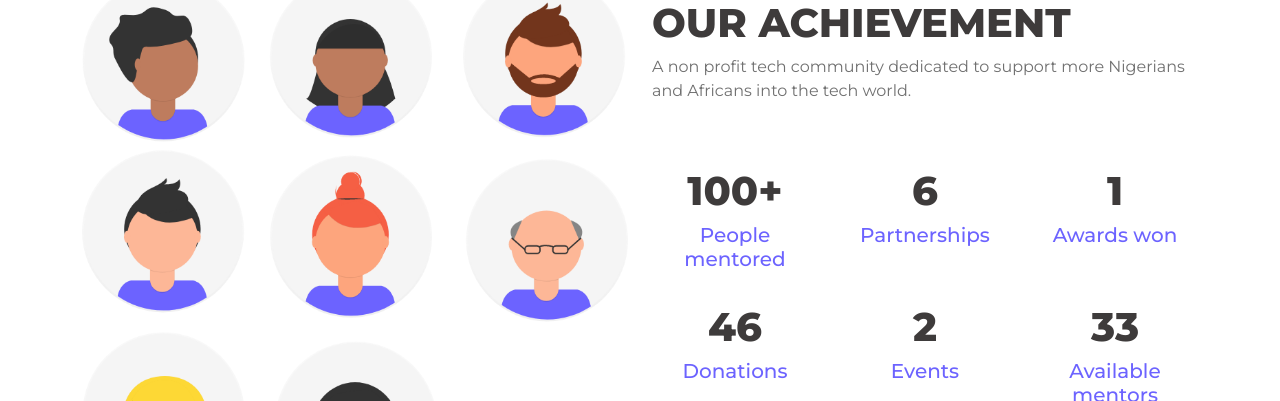
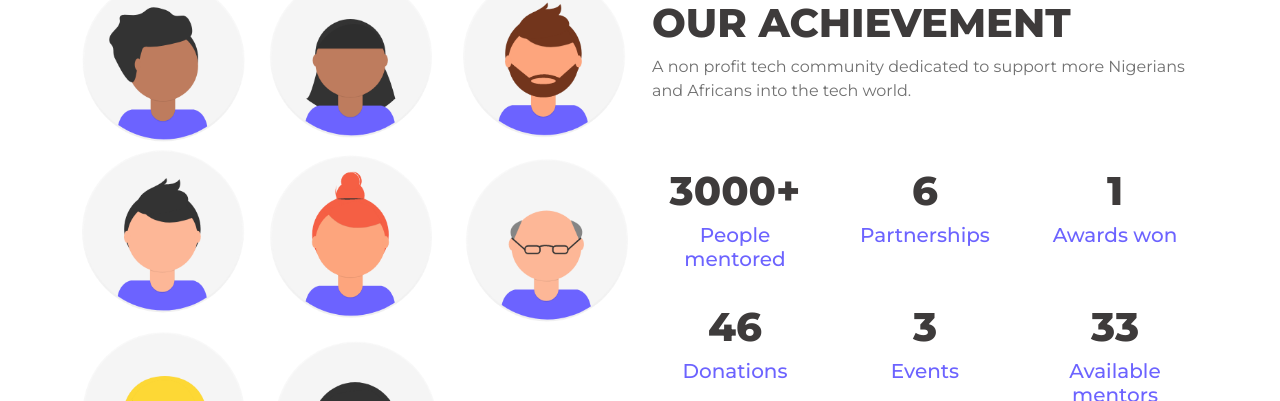
Before and after one commit to Repotecc/website, a Next.js app: page / in a window 1280 px wide. Shown: the part 2780-3181 px from the top of the page. Built offline with nearby package versions, Linux system fonts and the light colour scheme.

Commit message:
Update Aboutus.js

```diff
--- a/components/Home/Aboutus.js
+++ b/components/Home/Aboutus.js
@@ -26,7 +26,7 @@ function Aboutus() {
                        <br /> <br />
                       <div  className="row">
                           <div  className="col">
-                              <h1><b>100+</b></h1>
+                              <h1><b>3000+</b></h1>
                               <h5>People mentored</h5>
                           </div>
                           <div  className="col">
@@ -45,7 +45,7 @@ function Aboutus() {
                               <h5>Donations</h5>
                           </div>
                           <div  className="col">
-                              <h1><b>2</b></h1>
+                              <h1><b>3</b></h1>
                               <h5>Events</h5>
                           </div>
                           <div  className="col">
```
